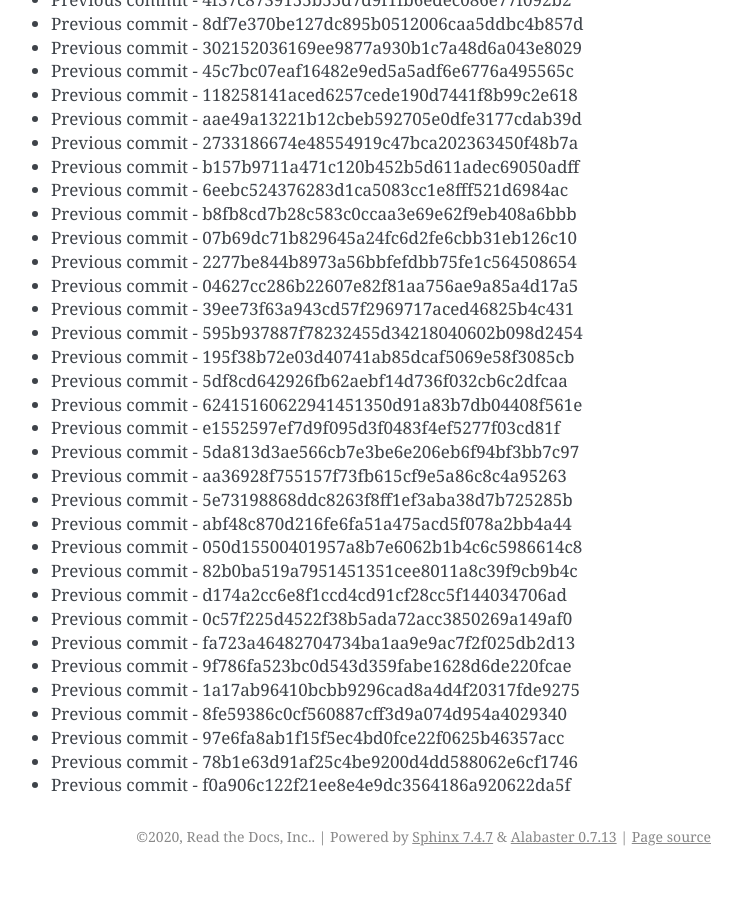
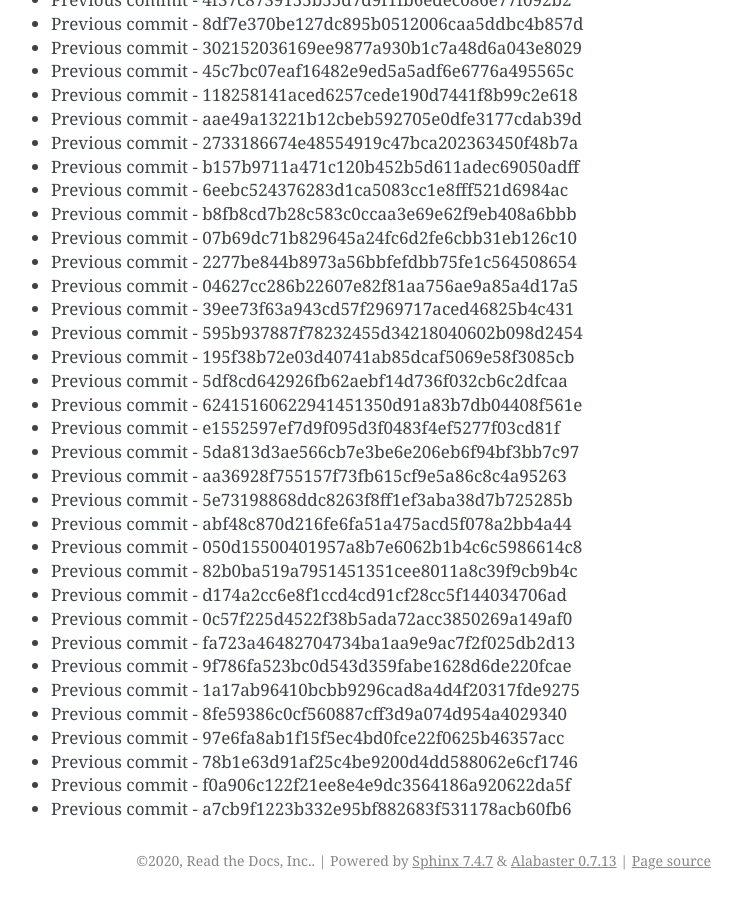
Before and after one commit to readthedocs/rtd-git-stresstest, a Sphinx documentation site: the page built from docs/updates.rst, in a window 1280 px wide and 900 px high, scrolled down 104624 px. Shown: the whole window, without its empty margins (399-1141 px from the left). Built offline with Sphinx 7.4.7, drawn with Linux system fonts in a browser that asks for light colours; before the commit the page ends 105500 px from its top, so only the background shows below that.

Commit message:
Generating commit from previous: a7cb9f1223b332e95bf882683f531178acb60fb6

```diff
--- a/docs/updates.rst
+++ b/docs/updates.rst
@@ -4428,3 +4428,4 @@ It can be tested for any performance characteristics.
 * Previous commit - 97e6fa8ab1f15f5ec4bd0fce22f0625b46357acc
 * Previous commit - 78b1e63d91af25c4be9200d4dd588062e6cf1746
 * Previous commit - f0a906c122f21ee8e4e9dc3564186a920622da5f
+* Previous commit - a7cb9f1223b332e95bf882683f531178acb60fb6
```
